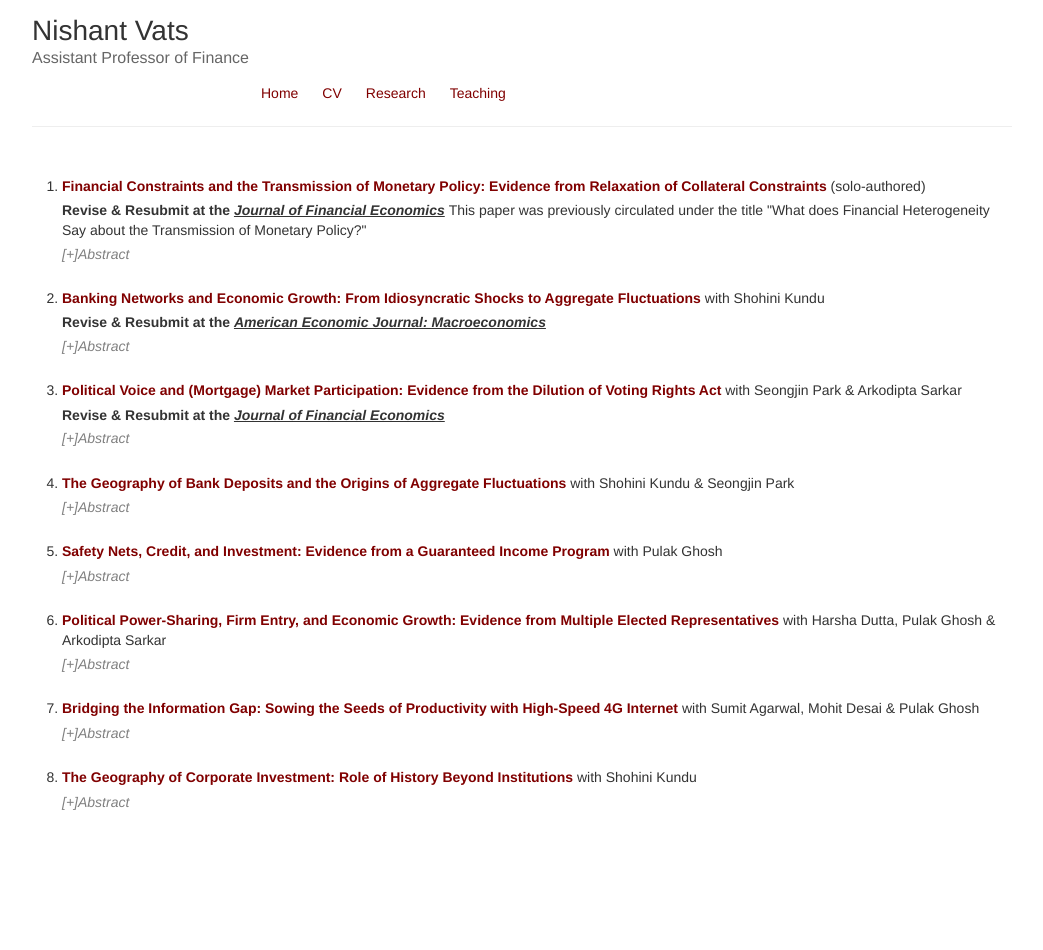
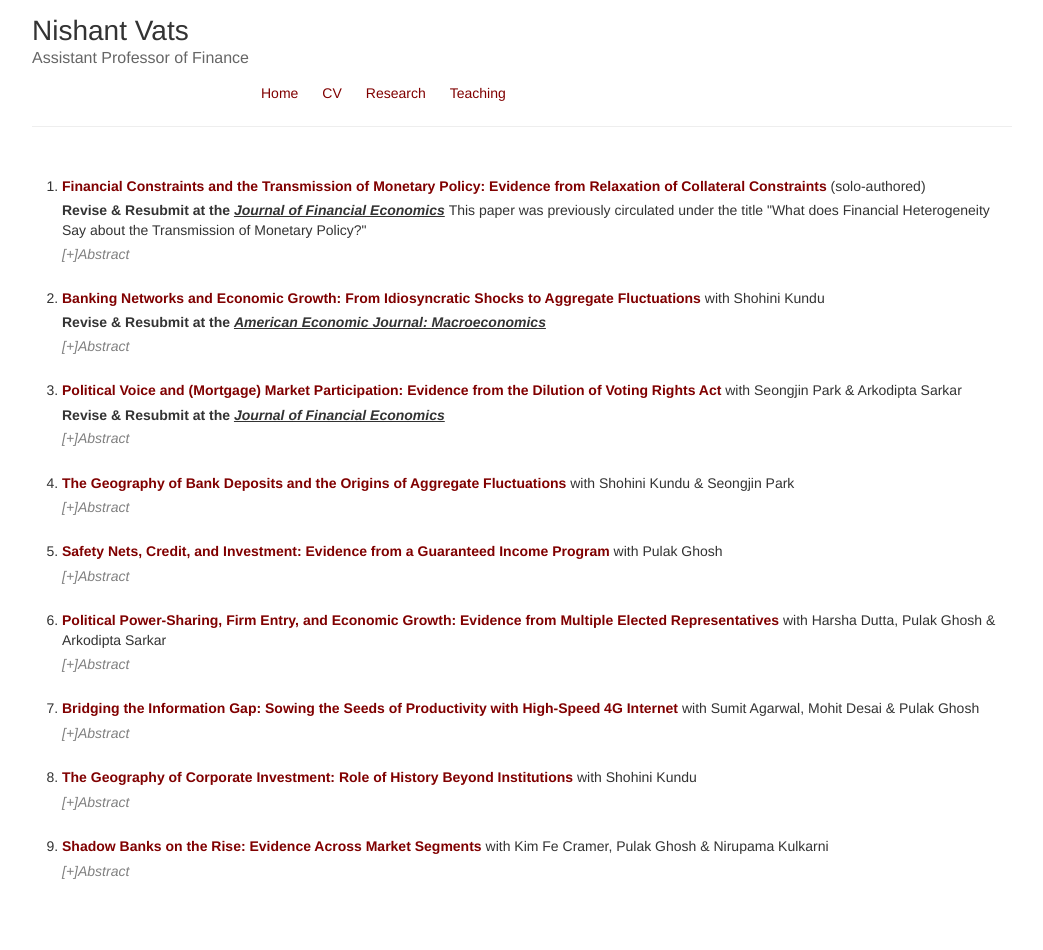
Before and after one commit to nishvats/nishvats.github.io, a Jekyll site: the page built from research.html, in a window 1280 px wide. Shown: the whole page, without its empty margins (118-1161 px from the left). Built offline with Jekyll 4.4.1, drawn with Linux system fonts in a browser that asks for light colours; before the commit the page ends 900 px from its top, so only the background shows below that.

Commit message:
Update research.html

```diff
--- a/research.html
+++ b/research.html
@@ -72,4 +72,12 @@ layout: default
     <br>
       <p align="justify">• <u><em>Presentations:</em></u> 100 Years of Economic Development Conference, Webinar series in Finance and Development (WEFIDEV), Asian Bureau of Finance and Economic Research (ABFER) Conference, 2021 Transatlantic Doctoral Conference at the London School of Business, 10th European Meeting of the Urban Economic Association, NSE-NYU Conference on Indian Financial Markets, 12th Emerging Markets Conference </p>
    </details>
+     <br>
+  <li> <b><a href="/Documents/paper_sb_fintech.pdf">Shadow Banks on the Rise: Evidence Across Market Segments</a></b> with Kim Fe Cramer, Pulak Ghosh & Nirupama Kulkarni</li>
+    <details>
+        <summary>[+]Abstract</summary>
+      <p align="justify"> <u><em>Abstract:</em></u> This paper examines the comparative advantages of shadow banks using novel credit bureau data on 653 million formal retail loans in India. Proxying credit demand shocks with weather variation, we show that Fintechs respond more than other lenders in uncollateralized markets. Conversely, non-Fintech shadow banks are more responsive in collateralized markets. Both show stronger responses for borrowers with low credit scores or no credit history. Exploiting the geographic heterogeneity in the adoption of digital payments technology we document the importance of technology for Fintechs. Leveraging four natural experiments across lenders, time, and products, we establish the importance of lax regulation and physical presence for non-Fintech shadow banks. Our results suggest that the dominant comparative advantages of shadow banks differ across market segments. </p>
+    <br>
+      <p align="justify">• <u><em>Presentations:</em></u>  NBER-ISB conference, Frankfurt School of Finance and Management, London Junior Finance Conference, University of London  </p>
+   </details>
 </ol>
```
